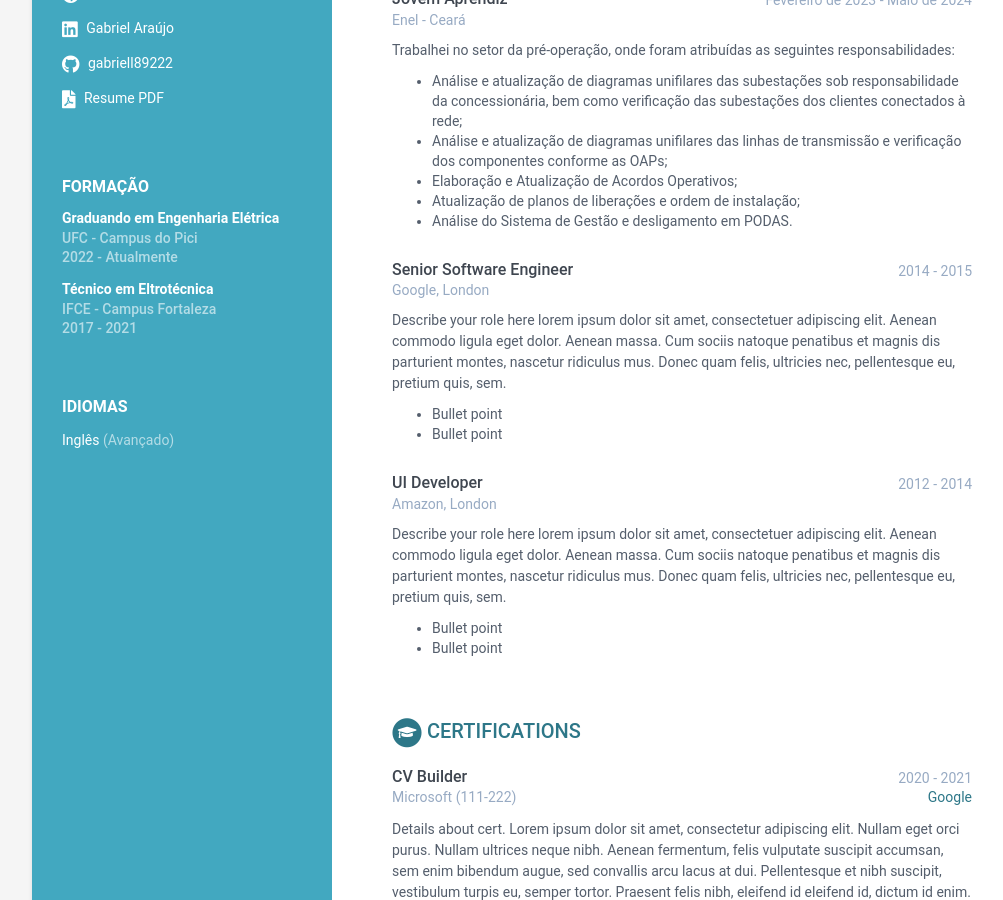
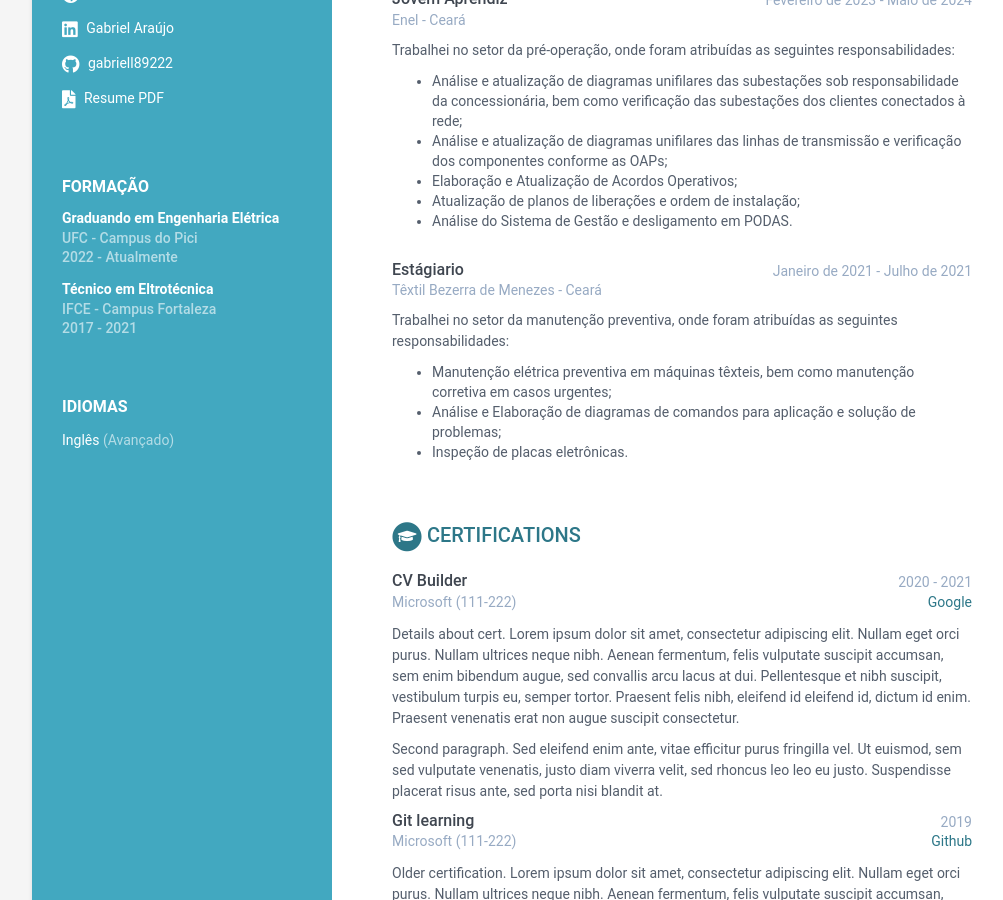
Before and after one commit to GabrielPinheiro12/GabrielPinheiro12.github.io, a Jekyll site: the page built from index.html, in a window 1280 px wide and 900 px high, scrolled down 386 px. Shown: the whole window, without its empty margins (108-1111 px from the left). Built offline with Jekyll 4.4.1, drawn with Linux system fonts in a browser that asks for light colours.

Commit message:
Atualização TBM

```diff
--- a/_data/data.yml
+++ b/_data/data.yml
@@ -94,28 +94,14 @@ experiences:
           - Atualização de planos de liberações e ordem de instalação;
           - Análise do Sistema de Gestão e desligamento em PODAS.
 
-      - role: Senior Software Engineer
-        time: 2014 - 2015
-        company: Google, London
+      - role: Estágiario
+        time: Janeiro de 2021 - Julho de 2021
+        company: Têxtil Bezerra de Menezes - Ceará
         details: |
-          Describe your role here lorem ipsum dolor sit amet, consectetuer
-          adipiscing elit. Aenean commodo ligula eget dolor. Aenean massa.
-          Cum sociis natoque penatibus et magnis dis parturient montes,
-          nascetur ridiculus mus. Donec quam felis, ultricies nec,
-          pellentesque eu, pretium quis, sem.
-            - Bullet point
-            - Bullet point
-      - role: UI Developer
-        time: 2012 - 2014
-        company: Amazon, London
-        details: |
-          Describe your role here lorem ipsum dolor sit amet, consectetuer
-          adipiscing elit. Aenean commodo ligula eget dolor. Aenean massa.
-          Cum sociis natoque penatibus et magnis dis parturient montes,
-          nascetur ridiculus mus. Donec quam felis, ultricies nec,
-          pellentesque eu, pretium quis, sem.
-            - Bullet point
-            - Bullet point
+          Trabalhei no setor da manutenção preventiva, onde foram atribuídas as seguintes responsabilidades:
+            - Manutenção elétrica preventiva em máquinas têxteis, bem como manutenção corretiva em casos urgentes;
+            - Análise e Elaboração de diagramas de comandos para aplicação e solução de problemas;
+            - Inspeção de placas eletrônicas.
 
 certifications:
       title: Certifications
```
